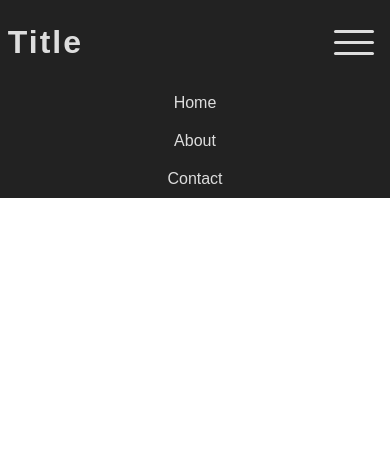
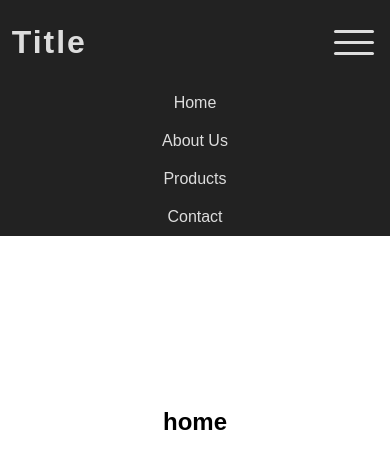
Before and after one commit to rajeshvelmani/basic-landing-page, a website: page index.html in a window 390 px wide. Both pictures are taken after a click on the element 354 px from the left and 42 px from the top of the page. Shown: the top 468 px of the page. Drawn offline with Linux system fonts and the light colour scheme.

Commit message:
section scss added and small tweaks

```diff
--- a/index.html
+++ b/index.html
@@ -1,18 +1,30 @@
 <!DOCTYPE html>
 <html lang="en">
+
 <head>
     <meta charset="UTF-8" />
     <meta name="viewport" content="width=device-width, initial-scale=1.0" />
     <title>Landing page</title>
     <link rel="stylesheet" href="./style/style.css" />
 </head>
+
 <body>
+    <header>
         <nav class="nav-bar nav-light">
-      <h1 class="nav-banner">title</h1>
+            <h1 class="nav-banner"><a href="#">Title</a></h1>
             <ul class="nav-menu">
-        <li class="nav-menu-list">home</li>
-        <li class="nav-menu-list">about</li>
-        <li class="nav-menu-list">contact</li>
+                <li class="nav-menu-list">
+                    <a href="#home">home</a>
+                </li>
+                <li class="nav-menu-list">
+                    <a href="#about">about us</a>
+                </li>
+                <li class="nav-menu-list">
+                    <a href="#products">products</a>
+                </li>
+                <li class="nav-menu-list">
+                    <a href="#contact">contact</a>
+                </li>
             </ul>
             <div class="hambuger">
                 <div class="line"></div>
@@ -20,7 +32,23 @@
                 <div class="line"></div>
             </div>
         </nav>
+    </header>
 
+    <content>
+        <section id='home'>
+            <h1>home</h1>
+        </section>
+        <section id='about'>
+            <h1>about</h1>
+        </section>
+        <section id='products'>
+            <h1>products</h1>
+        </section>
+        <section id='contact'>
+            <h1>contact</h1>
+        </section>
+    </content>
     <script src="./scripts/navbar.js"></script>
 </body>
+
 </html>
--- a/style/_navbar.scss
+++ b/style/_navbar.scss
@@ -1,6 +1,11 @@
 $primary-bg-color: #222;
 $title-font-size: 2rem;
 $font-color: #ddd;
+
+a {
+  text-decoration: none;
+  color: $font-color;
+}
 
 .hambuger {
   display: none;
@@ -11,7 +16,7 @@ $font-color: #ddd;
   display: flex;
   height: 10vh;
   width: 100%;
-  position: absolute;
+  position: fixed;
   background-color: $primary-bg-color;
   justify-content: space-around;
   align-items: center;
@@ -44,7 +49,7 @@ $font-color: #ddd;
   }
 }
 
-@media screen and (max-width: 768px) {
+@media screen and (max-width: 900px) {
   .nav-bar {
     .hambuger {
       position: absolute;
@@ -67,12 +72,14 @@ $font-color: #ddd;
 
     .nav-banner {
       position: absolute;
-      left: 2vw;
+      left: 3vw;
     }
     .nav-menu {
-      opacity: 0;
-      transition: opacity 0.3s ease-out;
-      z-index: -1;
+      top: -100%;
+      .nav-menu-list {
+        display: none;
+      }
+      transition: top 0.5s ease-in-out;
       &.active {
         flex-direction: column;
         justify-self: center;
@@ -82,9 +89,9 @@ $font-color: #ddd;
         top: 10vh;
         left: 0;
         width: 100vw;
-        opacity: 1;
-        z-index: 1;
+        z-index: -1;
         .nav-menu-list {
+          display: block;
           width: 100vw;
           text-align: center;
         }
--- /dev/null
+++ b/style/_section.scss
@@ -0,0 +1,7 @@
+section{
+    min-height: 100vh;
+    width: auto;
+    display: flex;
+    align-items: center;
+    justify-content: center;
+}
--- a/style/style.scss
+++ b/style/style.scss
@@ -1,5 +1,5 @@
 @import "./navbar";
-
+@import "./section";
 $font-family: sans-serif;
 
 * {
@@ -7,4 +7,5 @@ $font-family: sans-serif;
   padding: 0;
   box-sizing: border-box;
   font-family: $font-family;
+  transition: scroll 0.5s ease-in-out;
 }
```
Also changed, not shown: style/style.css, 1 other file. Lines whose indentation alone changed are shown as unchanged.
